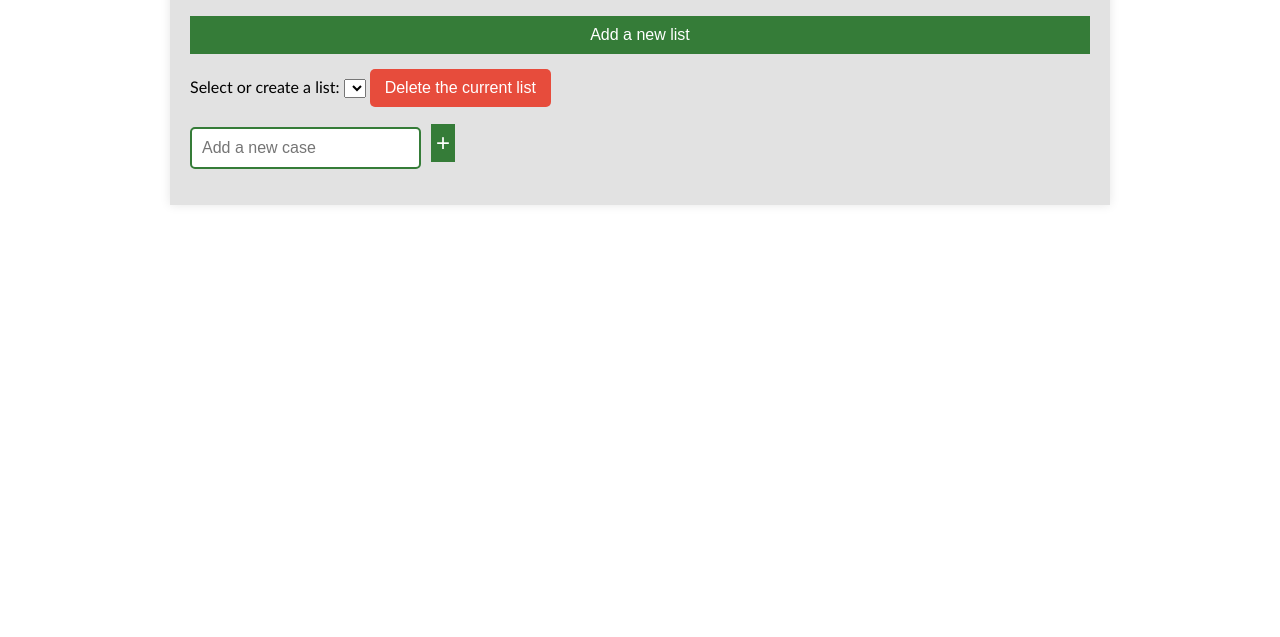
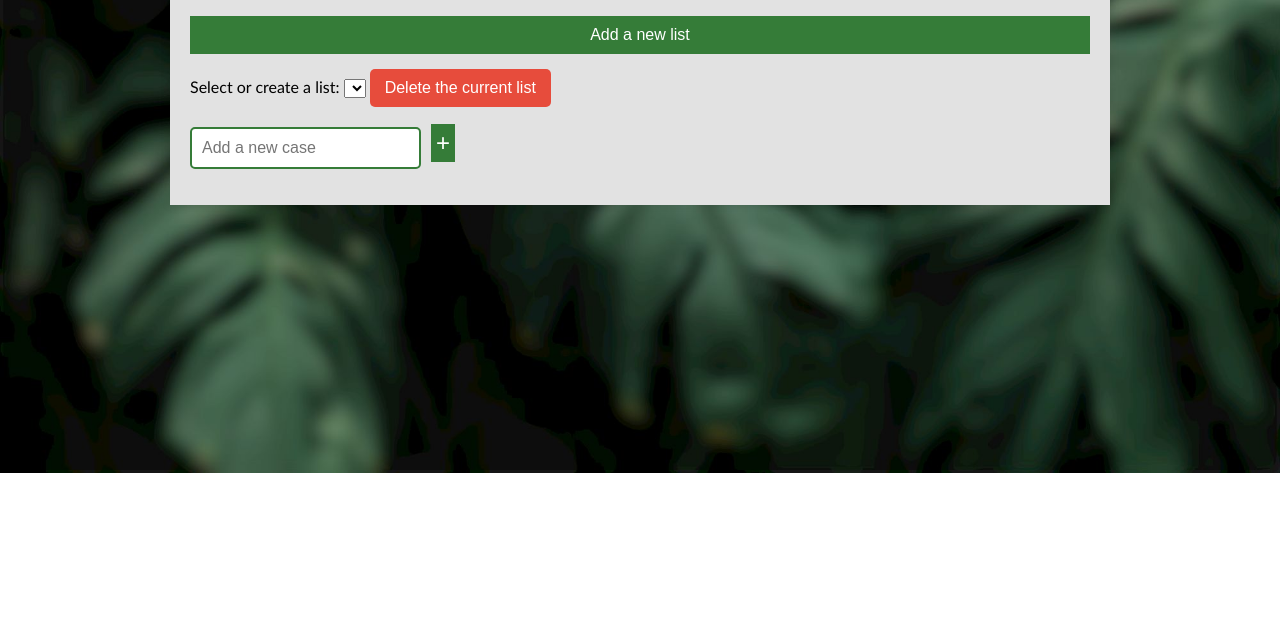
Before and after one commit to K0stya03/To-Do-List, a plain HTML site: page to-do-list2/index.html in a window 1280 px wide. Shown: the part 163-800 px from the top of the page. Drawn offline with Linux system fonts and the light colour scheme.

Commit message:
Update style.css

```diff
--- a/to-do-list2/style.css
+++ b/to-do-list2/style.css
@@ -2,7 +2,7 @@ body {
     font-family: "Gill Sans", sans-serif;
     margin: 0;
     padding: 0;
-    background-image: url(/body.jpg);
+    background-image: url(/jpg/body.jpg);
     background-size: cover;
     background-position: center;
     background-repeat: no-repeat;
```
